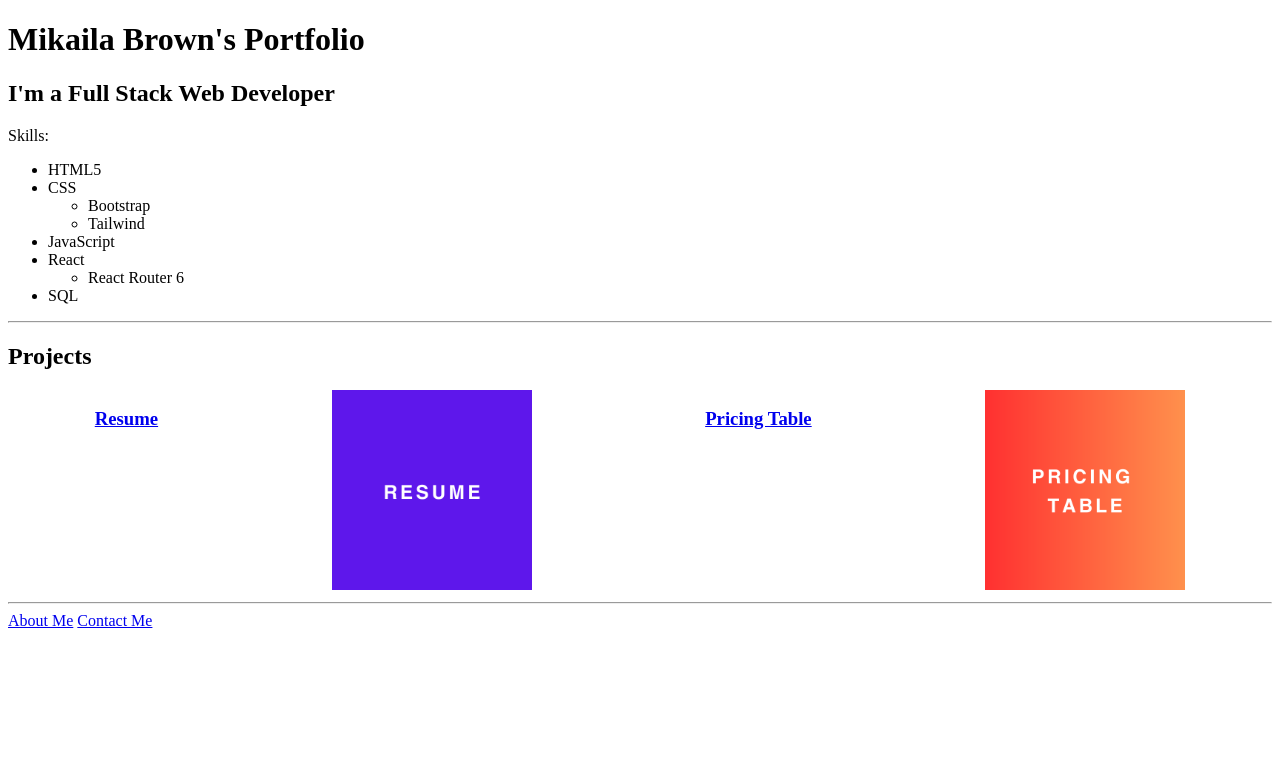
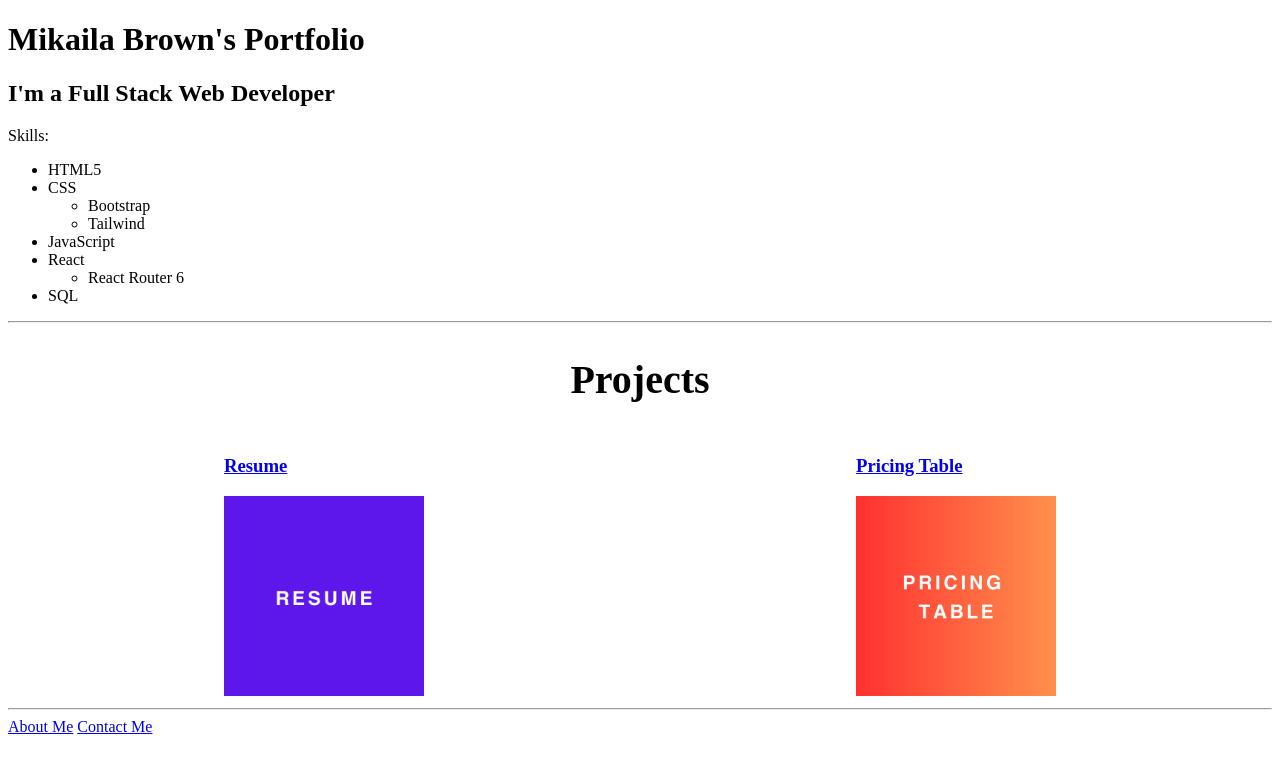
Before and after one commit to BronzeMik/Professional-Portfolio, a plain HTML site: page index.html in a window 1280 px wide. Drawn offline with Linux system fonts and the light colour scheme.

Commit message:
style projects section

```diff
--- a/index.html
+++ b/index.html
@@ -8,6 +8,10 @@
     div.project-list {
         display: flex;
         justify-content: space-around;
+    }
+    .projects-header {
+        text-align: center;
+        font-size: 40px;
     }
   </style>
 </head>
@@ -33,12 +37,17 @@
     <li>SQL</li>
   </ul>
   <hr />
-  <h2>Projects</h2>
+  <h2 class="projects-header">Projects</h2>
   <div class="project-list">
-    <h3><a href="./public/resume.html">Resume</a></h3>
-    <a href="./public/resume.html"><img src="./assets/images/resume.png" height="200" alt="resume"/></a>
-    <h3><a href="./public/pricingtable.html">Pricing Table</a></h3>
-    <a href="./public/pricingtable.html"><img src="./assets/images/PRICINGTABLE.png" height="200" alt="resume"/></a>
+    <div class="project project-one">
+        <h3><a href="./public/resume.html" target="_blank">Resume</a></h3>
+        <a href="./public/resume.html" target="_blank"><img src="./assets/images/resume.png" height="200" alt="resume"/></a>
+    </div>
+    <div class="project project-two">
+        <h3><a href="./public/pricingtable.html" target="_blank">Pricing Table</a></h3>
+        <a href="./public/pricingtable.html" target="_blank"><img src="./assets/images/PRICINGTABLE.png" height="200" alt="resume"/></a>
+    </div>
+    </div>
   </div>
   <hr />
   <a href="./public/about.html">About Me</a>
```
